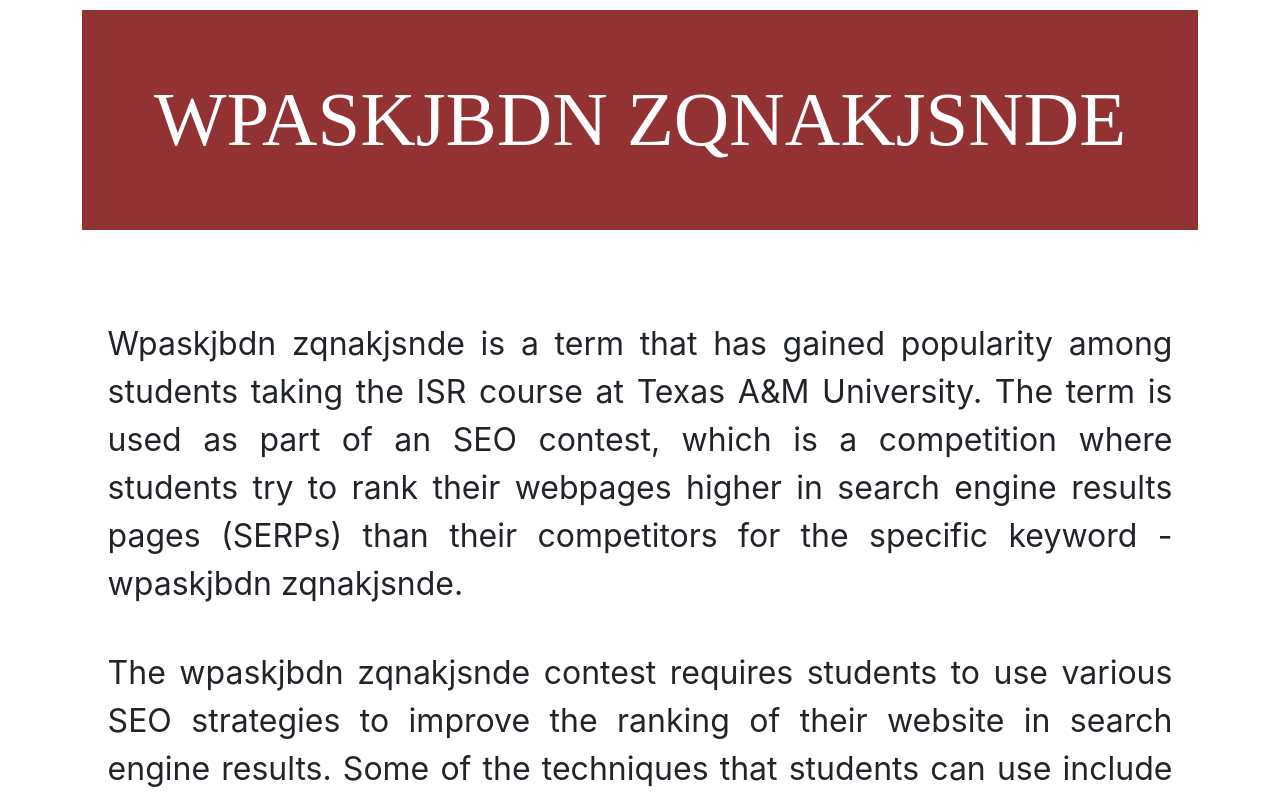
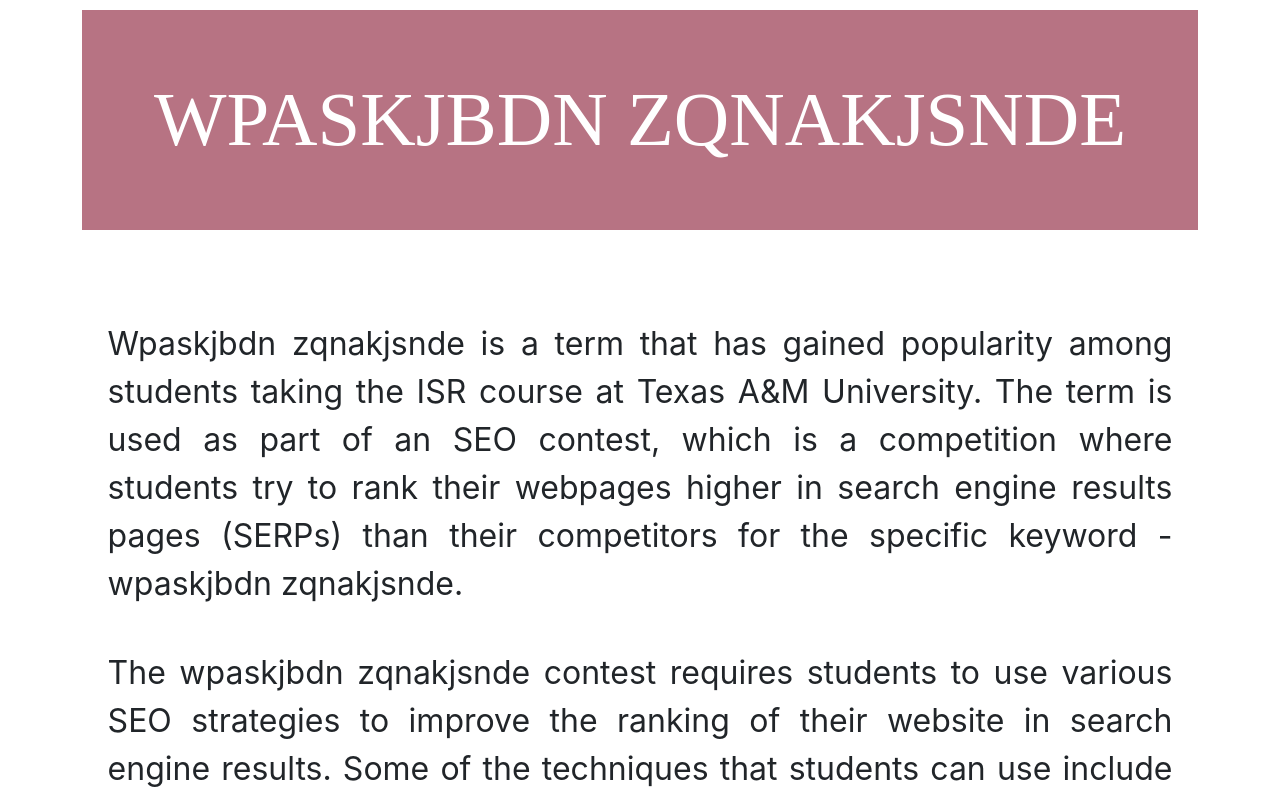
Before and after one commit to varshanipreddy/ISR_PVR_SEO, a React (Create React App) app: page / in a window 1280 px wide. Shown: the top 800 px of the page. Built offline with nearby package versions, Linux system fonts and the light colour scheme.

Commit message:
update repo in readme

```diff
--- a/src/HomePage.css
+++ b/src/HomePage.css
@@ -7,7 +7,7 @@
   }
 
   .heading {
-  background-color: #923232;
+  background-color: #b77383;
   text-align: center;
   padding: 5vw;
   width: 100%;
```
Also changed, not shown: 7 other files (tests, documents, lock files or other folders).
